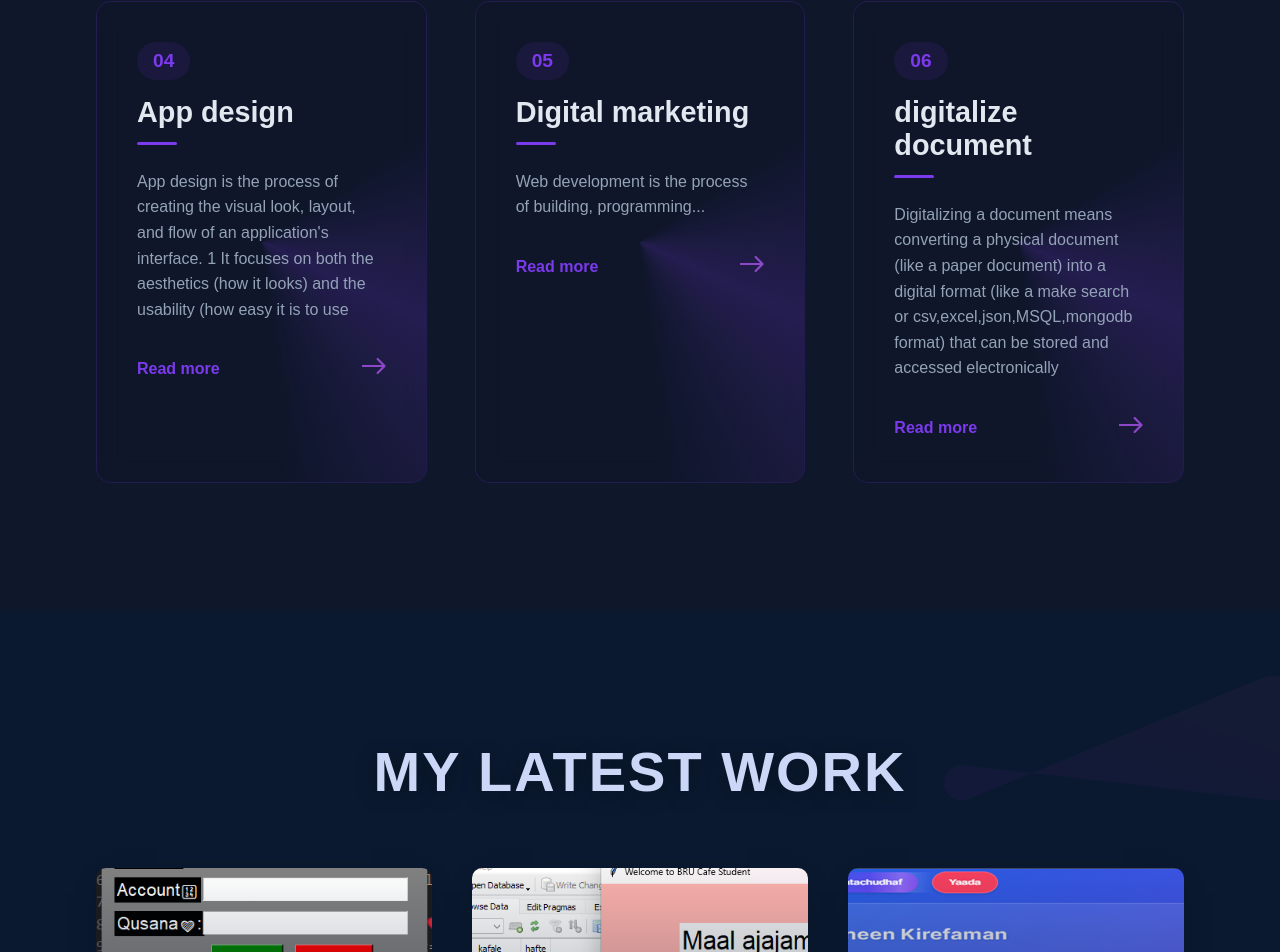
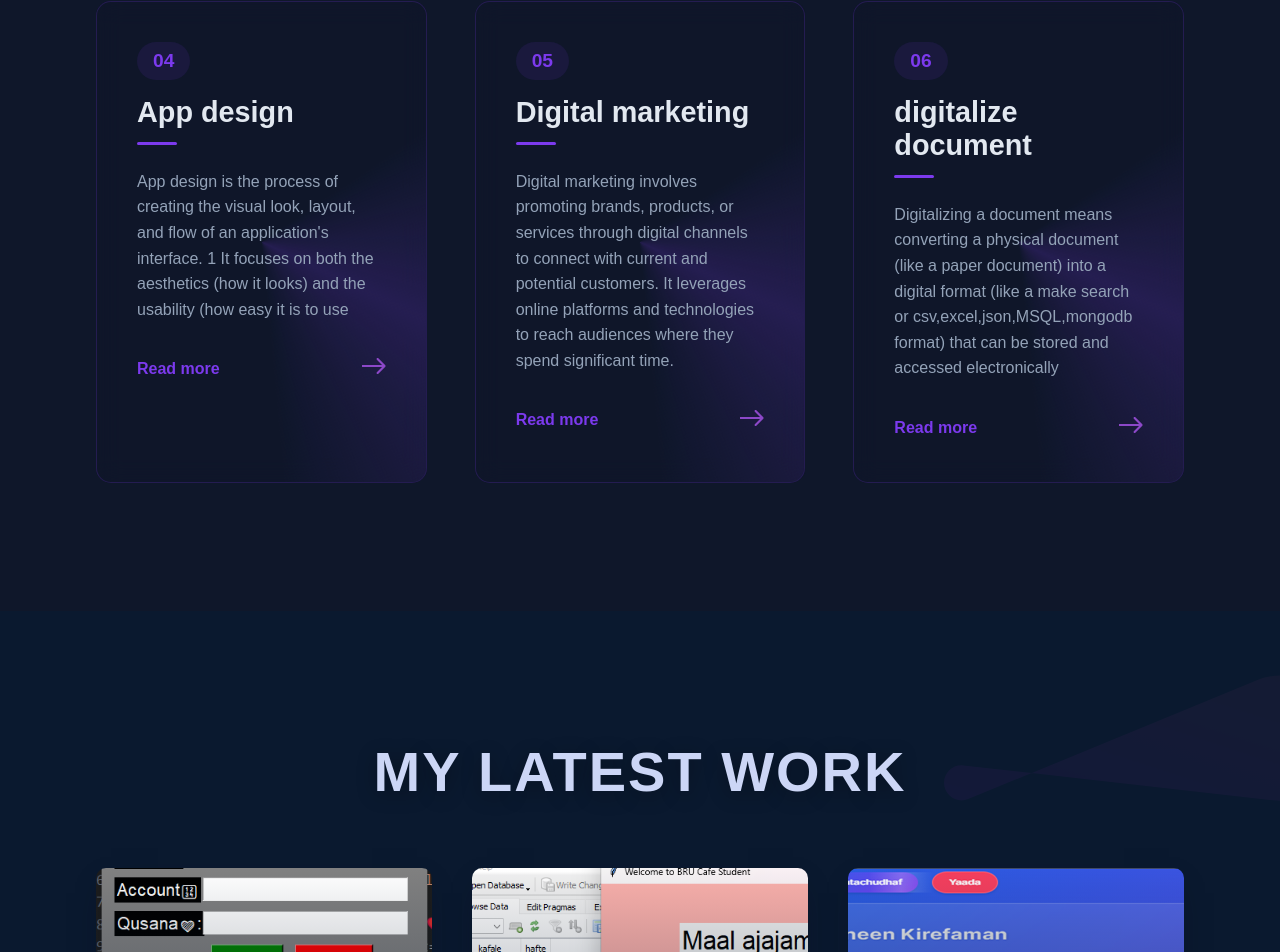
Before and after one commit to sabonawebsite-com/fastprofitweb, a React (Vite) app: page / in a window 1280 px wide. Shown: the part 3600-4552 px from the top of the page. Built offline with nearby package versions, Linux system fonts and the light colour scheme.

Commit message:
Merge remote changes

```diff
--- a/src/services_data.js
+++ b/src/services_data.js
@@ -22,13 +22,14 @@ const Services_Data = [
     {
         s_no:"05",
         s_name:"Digital marketing",
-        s_desc:"Web development is the process of building, programming..."
+        s_desc:"Digital marketing involves promoting brands, products, or services through digital channels to connect with current and potential customers. It leverages online platforms and technologies to reach audiences where they spend significant time."
     },
     {
         s_no:"06",
         s_name:"digitalize document",
         s_desc:"Digitalizing a document means converting a physical document (like a paper document) into a digital format (like a make search or csv,excel,json,MSQL,mongodb format) that can be stored and accessed electronically"
     },
+
 ]
 
 export default Services_Data;
```
